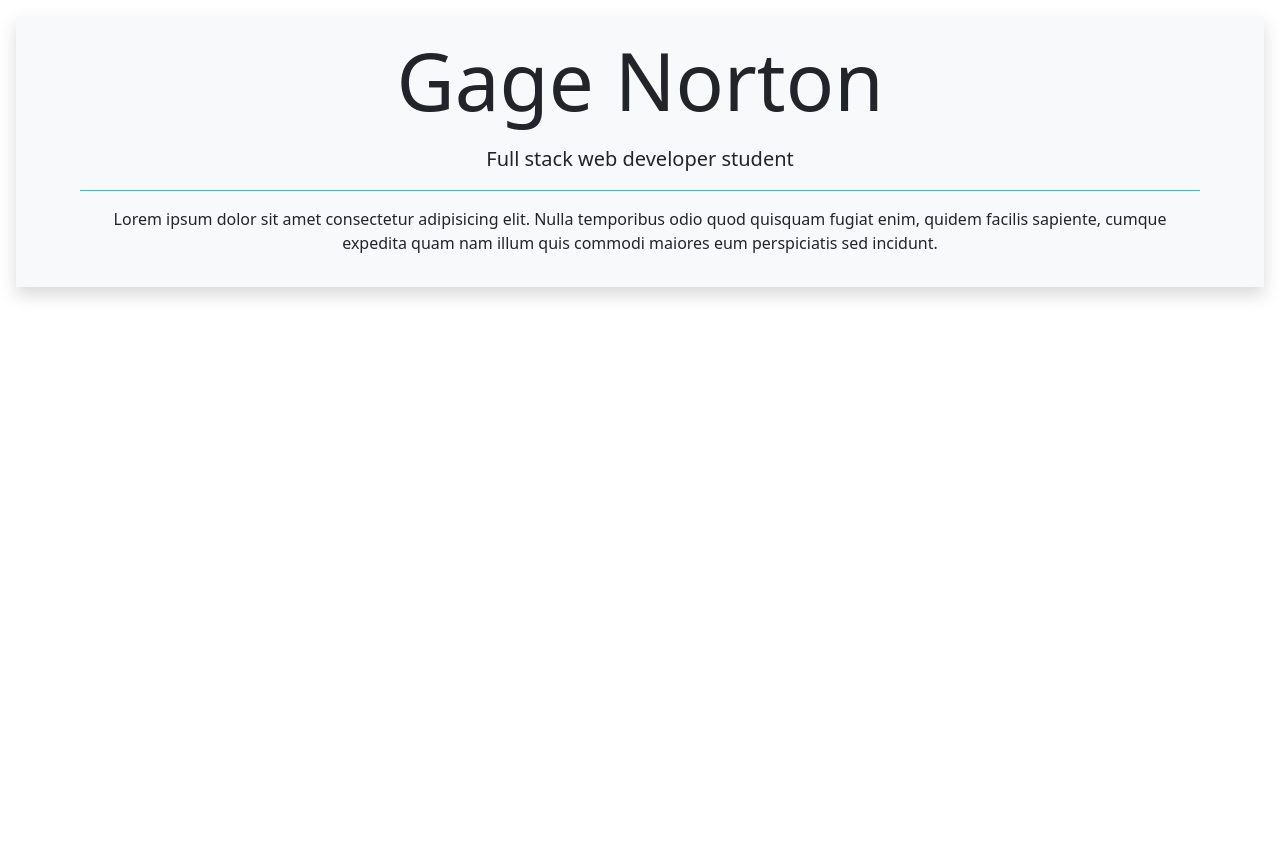
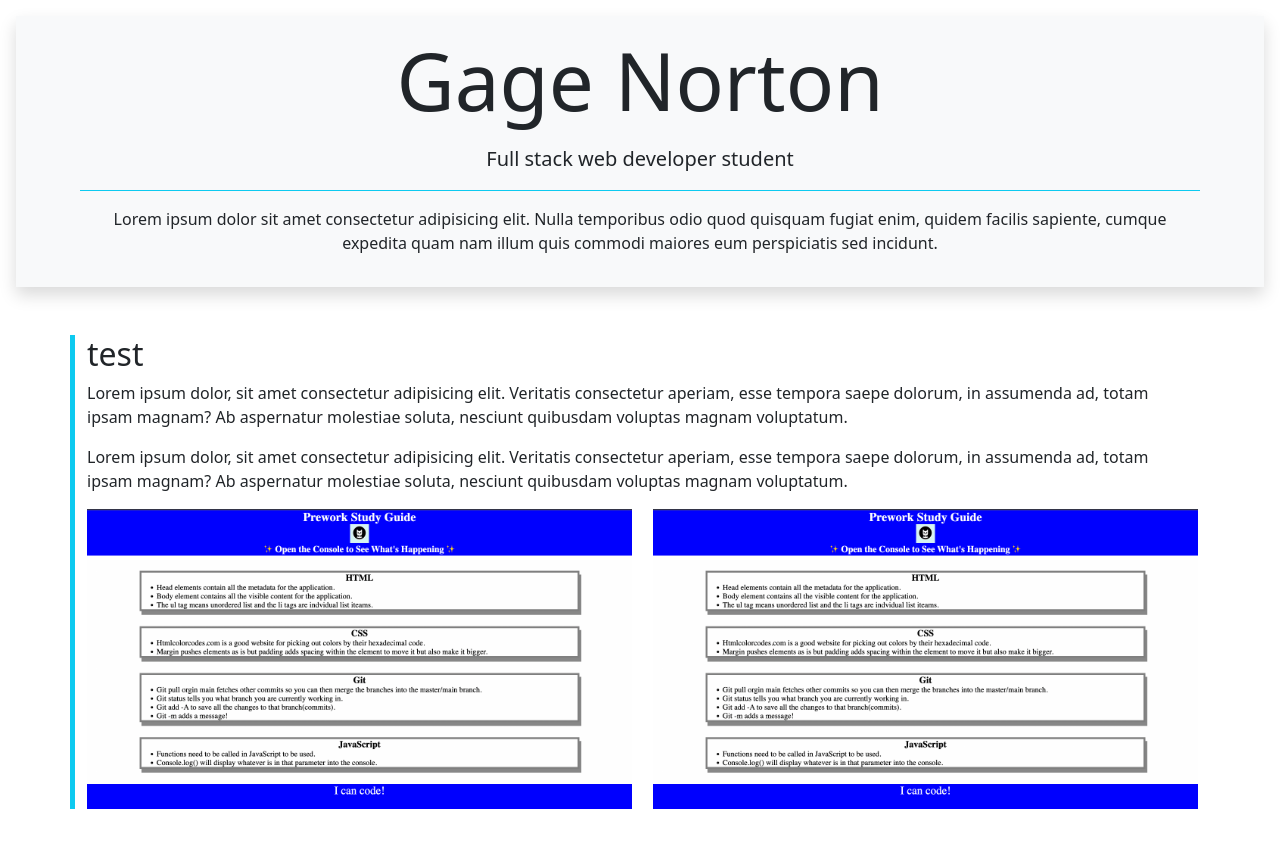
Before and after one commit to Gatewayss/gage-portfolio-site, a plain HTML site: page index.html in a window 1280 px wide. Before the commit the page ends 800 px from the top, so only its background shows below. Drawn offline with nearby package versions, Linux system fonts and the light colour scheme.

Commit message:
created the main content section and added project images

```diff
--- a/index.html
+++ b/index.html
@@ -16,10 +16,11 @@
     <div class="bg-light m-3 p-3 shadow">
       <h1 class="display-1 text-center text-dark">Gage Norton</h1>
 
-    <!--about me section-->
+      <!--about me section-->
 
       <div class="my-3 px-5">
-        <p class="lead text-center text-dark border-bottom pb-3 border-1 border-info">
+        <p
+          class="lead text-center text-dark border-bottom pb-3 border-1 border-info">
           Full stack web developer student
         </p>
 
@@ -32,6 +33,33 @@
       </div>
     </div>
 
+    <!--main content-->
+
+    <div class="container-md my-5 border-start border-5 border-info fw-light">
+      <h2 class="fw-light">test</h2>
+      <p>
+        Lorem ipsum dolor, sit amet consectetur adipisicing elit. Veritatis
+        consectetur aperiam, esse tempora saepe dolorum, in assumenda ad, totam
+        ipsam magnam? Ab aspernatur molestiae soluta, nesciunt quibusdam
+        voluptas magnam voluptatum.
+      </p>
+
+      <p>
+        Lorem ipsum dolor, sit amet consectetur adipisicing elit. Veritatis
+        consectetur aperiam, esse tempora saepe dolorum, in assumenda ad, totam
+        ipsam magnam? Ab aspernatur molestiae soluta, nesciunt quibusdam
+        voluptas magnam voluptatum.
+      </p>
+
+      <!--main content images-->
+
+      <div class="image-container">
+        <img src="/assets/Screen Shot 2022-11-18 at 12.09.37 PM.png" />
+
+        <img src="/assets/Screen Shot 2022-11-18 at 12.09.37 PM.png" />
+      </div>
+    </div>
+
     <script src="https://cdn.jsdelivr.net/npm/bootstrap@5.2.3/dist/js/bootstrap.bundle.min.js"></script>
   </body>
 </html>
--- a/styles.css
+++ b/styles.css
@@ -1,3 +1,27 @@
 * {
     box-sizing: content-box;
   }
+
+  img {
+    height: 300px;
+    width: 0 auto;
+  }
+
+  img:first-of-type {
+    padding-right: 15px;
+  }
+
+  .image-container {
+    display: flex;
+    justify-content: space-between;
+    align-items: flex-start;
+    flex-wrap: wrap;
+  }
+
+   @media screen and (min-width: 1399px) {
+    .image-container {
+      align-items: center;
+      justify-content: center;
+    }
+
+  }
```
Also changed, not shown: assets/Screen Shot 2022-11-18 at 12.09.37 PM.png (added).
